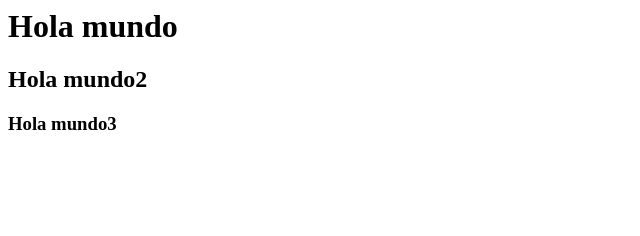
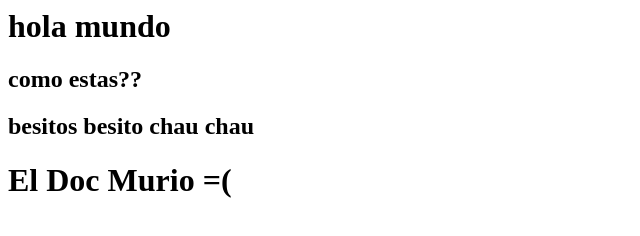
Before and after one commit to psandovz/alpha, a plain HTML site: page index.html in a window 1280 px wide. Shown: the whole page, without its empty margins (0-640 px from the left). Drawn offline with Linux system fonts and the light colour scheme.

Commit message:
murio el doc

```diff
--- a/index.html
+++ b/index.html
@@ -3,9 +3,9 @@
 <title> capa git </title>
 </head>
 <body>
-<h1> Hola mundo</h1>
-<h2> Hola mundo2</h2>
-<h3> Hola mundo3</h3>
+<h1>hola mundo</h1>
+<h2>como estas??</h2>
+<h2>besitos besito chau chau</h2>
+<h1>El Doc Murio =( </h1>
 </body>
-
 </html>
```
